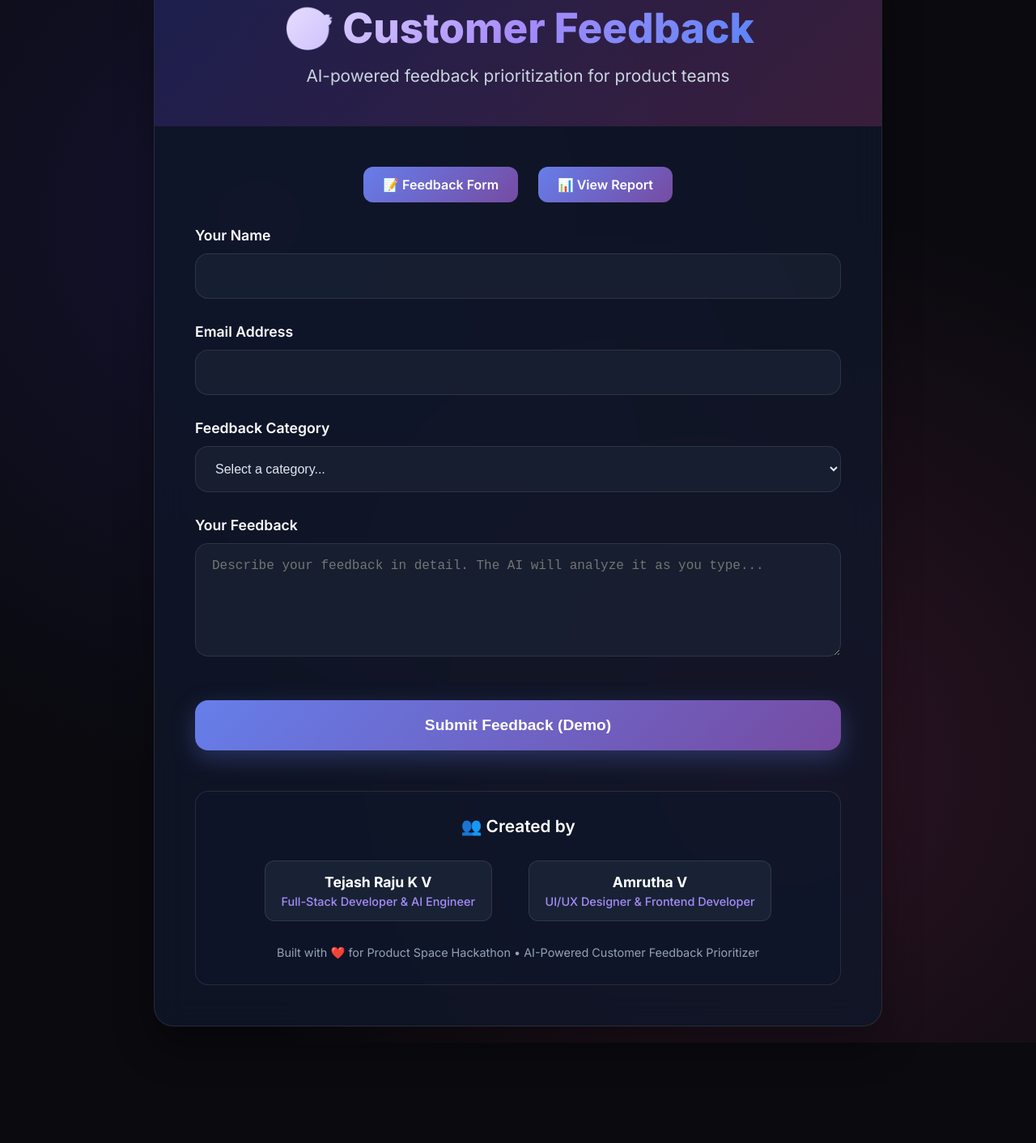
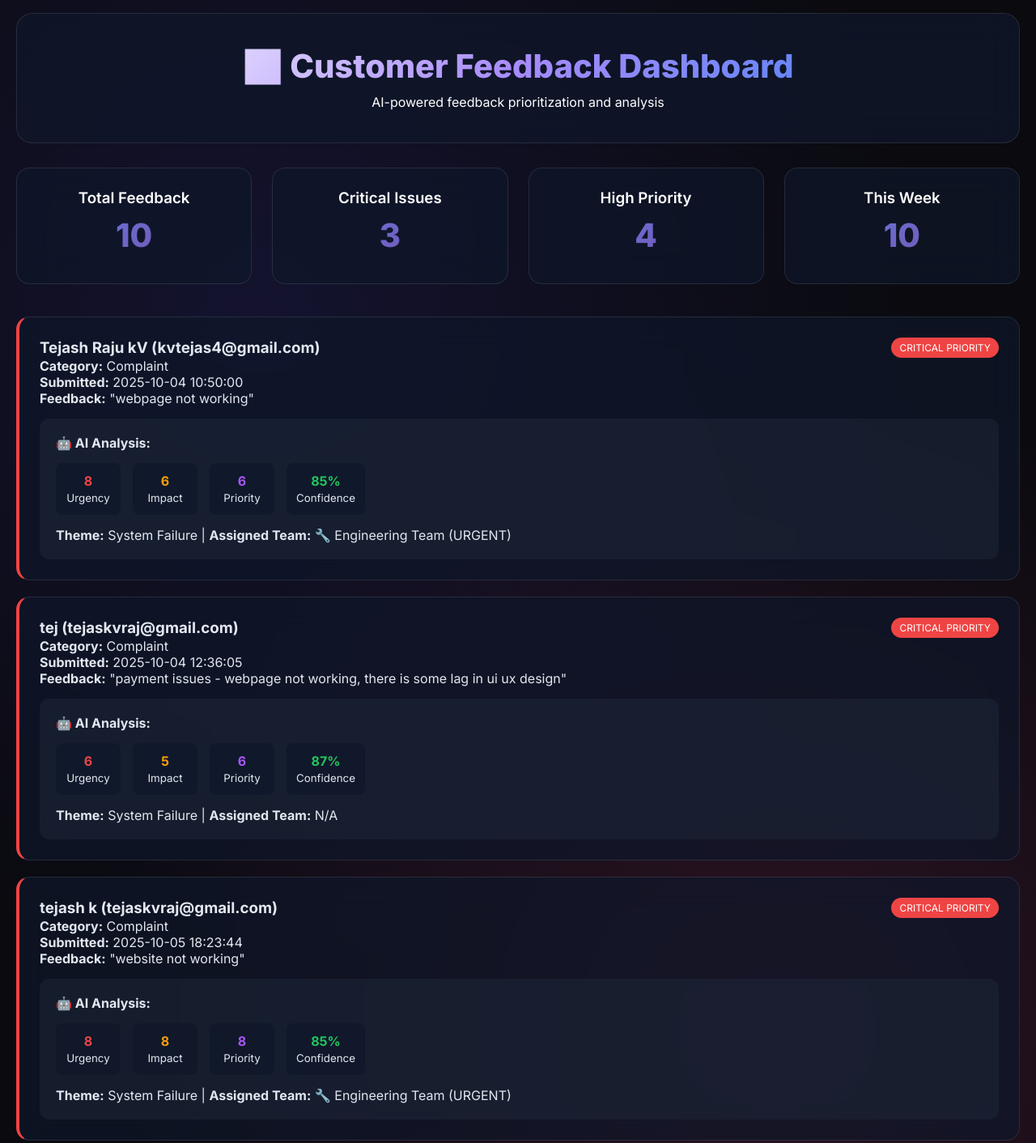
Before and after one commit to TejashRajuKV/Customer-Feedback-Prioritizer, a plain HTML site: page dashboard.html in a window 1280 px wide. Shown: the part 68-1480 px from the top of the page at 81% size. Before the commit the page ends 1356 px from the top, so only its background shows below. Drawn offline with Linux system fonts and the light colour scheme.

Commit message:
✅ FINAL FIX: dashboard.html now shows individual feedback entries
🔧 Fixed:
- dashboard.html now shows individual feedback entries (not form)
- Copy correct format from view_report.html to dashboard.html
- Update navigation to point to dashboard.html
- Navigation in both files consistent

📊 dashboard.html now displays:
- Individual user feedback entries with names/emails
- Tejash Raju kV (kvtejas4@gmail.com) - CRITICAL PRIORITY
- tej (tejaskvraj@gmail.com) - CRITICAL PRIORITY
- AI analysis with scores (Urgency/Impact/Priority/Confidence)
- System Failure theme assignments
- Team credits preserved

🌐 Correct URL: /dashboard.html

```diff
--- a/dashboard.html
+++ b/dashboard.html
@@ -1,9 +1,9 @@
 <!DOCTYPE html>
-<html lang="en">
+<html>
 <head>
     <meta charset="UTF-8">
     <meta name="viewport" content="width=device-width, initial-scale=1.0">
-    <title>🎯 Customer Feedback Prioritizer</title>
+    <title>📊 Customer Feedback Dashboard</title>
     <link href="https://fonts.googleapis.com/css2?family=Inter:wght@300;400;500;600;700;800&display=swap" rel="stylesheet">
     <style>
         * { margin: 0; padding: 0; box-sizing: border-box; }
@@ -22,142 +22,118 @@
 
         @keyframes fadeInUp { from { opacity: 0; transform: translateY(30px); } to { opacity: 1; transform: translateY(0); } }
 
-        .container {
-            max-width: 900px;
-            margin: 0 auto;
+        .navigation {
+            margin-bottom: 20px;
+            text-align: center;
+        }
+
+        .nav-link {
+            background: linear-gradient(135deg, #667eea, #764ba2);
+            color: white;
+            padding: 12px 24px;
+            text-decoration: none;
+            border-radius: 12px;
+            margin: 0 10px;
+            font-weight: 600;
+            display: inline-block;
+            transition: all 0.3s ease;
+        }
+
+        .nav-link:hover {
+            transform: translateY(-2px);
+            box-shadow: 0 8px 25px rgba(102, 126, 234, 0.4);
+        }
+
+        .header {
             background: rgba(15, 23, 42, 0.8);
             backdrop-filter: blur(20px);
             border: 1px solid rgba(255, 255, 255, 0.1);
-            border-radius: 24px;
-            box-shadow: 0 25px 50px rgba(0, 0, 0, 0.3);
-            overflow: hidden;
-            animation: scaleIn 0.8s ease-out 0.2s both;
-        }
-
-        @keyframes scaleIn { from { opacity: 0; transform: scale(0.95); } to { opacity: 1; transform: scale(1); } }
-
-        .header {
-            background: linear-gradient(135deg, rgba(79, 70, 229, 0.2) 0%, rgba(236, 72, 153, 0.2) 100%);
             color: white;
-            padding: 50px 40px;
+            padding: 40px;
+            border-radius: 20px;
+            margin-bottom: 30px;
             text-align: center;
         }
 
         .header h1 {
-            font-size: 3.2em;
+            font-size: 2.5rem;
             font-weight: 800;
             background: linear-gradient(135deg, #ffffff 0%, #a78bfa 50%, #3b82f6 100%);
             -webkit-background-clip: text;
             -webkit-text-fill-color: transparent;
-            margin-bottom: 15px;
+            margin-bottom: 10px;
         }
 
-        .header p { font-size: 1.3em; color: #cbd5e1; }
-
-        .form-container { padding: 50px; }
-
-        .form-group {
-            margin-bottom: 30px;
-            animation: slideInLeft 0.6s ease-out both;
+        .stats {
+            display: flex;
+            gap: 25px;
+            margin-bottom: 40px;
+            flex-wrap: wrap;
         }
 
-        @keyframes slideInLeft { from { opacity: 0; transform: translateX(-30px); } to { opacity: 1; transform: translateX(0); } }
-
-        label {
-            display: block;
-            margin-bottom: 12px;
-            font-weight: 600;
-            color: #ffffff;
-            font-size: 1.1rem;
-        }
-
-        input, textarea, select {
-            width: 100%;
-            padding: 18px 20px;
-            background: rgba(30, 41, 59, 0.5);
-            backdrop-filter: blur(10px);
+        .stat {
+            background: rgba(15, 23, 42, 0.7);
+            backdrop-filter: blur(20px);
             border: 1px solid rgba(255, 255, 255, 0.1);
+            padding: 25px;
             border-radius: 16px;
-            font-size: 16px;
-            color: #e2e8f0;
-            transition: all 0.4s ease;
-        }
-
-        input:focus, textarea:focus, select:focus {
-            outline: none;
-            border-color: rgba(167, 139, 250, 0.5);
-            box-shadow: 0 0 0 3px rgba(167, 139, 250, 0.1);
-            transform: translateY(-2px);
-        }
-
-        textarea { min-height: 140px; resize: vertical; }
-
-        .ai-analysis {
-            margin-top: 20px;
-            padding: 25px;
-            background: rgba(30, 41, 59, 0.5);
-            border: 1px solid rgba(167, 139, 250, 0.3);
-            border-radius: 16px;
-            display: none;
-        }
-
-        .analysis-grid {
-            display: grid;
-            grid-template-columns: repeat(auto-fit, minmax(160px, 1fr));
-            gap: 20px;
-            margin-bottom: 20px;
-        }
-
-        .metric {
-            background: rgba(15, 23, 42, 0.7);
-            padding: 20px 15px;
-            border-radius: 12px;
+            flex: 1;
+            min-width: 200px;
             text-align: center;
             transition: all 0.3s ease;
         }
 
-        .metric:hover { transform: translateY(-4px); }
+        .stat:hover { transform: translateY(-4px); }
 
-        .metric-value {
-            font-size: 2.2em;
+        .stat h3 { color: #ffffff; font-weight: 600; margin-bottom: 10px; }
+
+        .stat p {
+            font-size: 2.5em;
             font-weight: 800;
-            margin-bottom: 8px;
+            margin: 10px 0;
+            background: linear-gradient(135deg, #667eea, #764ba2);
+            -webkit-background-clip: text;
+            -webkit-text-fill-color: transparent;
         }
 
-        .urgency { background: linear-gradient(135deg, #ef4444, #f87171); -webkit-background-clip: text; -webkit-text-fill-color: transparent; }
-        .impact { background: linear-gradient(135deg, #f59e0b, #fbbf24); -webkit-background-clip: text; -webkit-text-fill-color: transparent; }
-        .priority { background: linear-gradient(135deg, #a855f7, #c084fc); -webkit-background-clip: text; -webkit-text-fill-color: transparent; }
-        .confidence { background: linear-gradient(135deg, #10b981, #34d399); -webkit-background-clip: text; -webkit-text-fill-color: transparent; }
-
-        .submit-btn {
-            background: linear-gradient(135deg, #667eea 0%, #764ba2 100%);
-            color: white;
-            padding: 20px 40px;
-            border: none;
+        .feedback-item {
+            background: rgba(15, 23, 42, 0.7);
+            backdrop-filter: blur(20px);
+            border: 1px solid rgba(255, 255, 255, 0.1);
+            margin: 20px 0;
+            padding: 25px;
             border-radius: 16px;
-            font-size: 1.2rem;
-            font-weight: 700;
-            cursor: pointer;
-            width: 100%;
-            margin-top: 20px;
-            transition: all 0.4s ease;
-            box-shadow: 0 10px 30px rgba(102, 126, 234, 0.3);
+            transition: all 0.3s ease;
         }
 
-        .submit-btn:hover {
-            transform: translateY(-4px) scale(1.02);
-            box-shadow: 0 20px 50px rgba(102, 126, 234, 0.4);
+        .feedback-item:hover { transform: translateY(-4px); }
+
+        .priority-critical { border-left: 4px solid #ef4444; }
+        .priority-high { border-left: 4px solid #f59e0b; }
+        .priority-medium { border-left: 4px solid #eab308; }
+        .priority-low { border-left: 4px solid #22c55e; }
+
+        .analysis {
+            background: rgba(30, 41, 59, 0.5);
+            padding: 20px;
+            margin-top: 15px;
+            border-radius: 12px;
         }
 
-        .message {
-            padding: 20px;
-            border-radius: 16px;
-            margin-top: 20px;
-            display: none;
+        .analysis-scores {
+            display: flex;
+            gap: 15px;
+            flex-wrap: wrap;
+            margin: 15px 0;
         }
 
-        .success { background: rgba(34, 197, 94, 0.2); color: #86efac; border-left: 4px solid #22c55e; }
-        .error { background: rgba(239, 68, 68, 0.2); color: #fca5a5; border-left: 4px solid #ef4444; }
+        .score {
+            background: rgba(15, 23, 42, 0.7);
+            padding: 12px;
+            border-radius: 8px;
+            text-align: center;
+            min-width: 80px;
+        }
 
         .team-credits {
             margin-top: 50px;
@@ -166,13 +142,6 @@
             border-radius: 16px;
             border: 1px solid rgba(255, 255, 255, 0.1);
             text-align: center;
-        }
-
-        .team-credits h3 {
-            color: #ffffff;
-            margin-bottom: 20px;
-            font-size: 1.3rem;
-            font-weight: 600;
         }
 
         .team-member {
@@ -209,117 +178,155 @@
             color: #94a3b8;
             font-size: 0.9rem;
         }
-
-        .navigation {
-            margin-bottom: 30px;
-            text-align: center;
-        }
-
-        .nav-link {
-            background: linear-gradient(135deg, #667eea, #764ba2);
-            color: white;
-            padding: 12px 24px;
-            text-decoration: none;
-            border-radius: 12px;
-            margin: 0 10px;
-            font-weight: 600;
-            display: inline-block;
-            transition: all 0.3s ease;
-        }
-
-        .nav-link:hover {
-            transform: translateY(-2px);
-            box-shadow: 0 8px 25px rgba(102, 126, 234, 0.4);
-        }
     </style>
 </head>
 <body>
-    <div class="container">
-        <div class="header">
-            <h1>🎯 Customer Feedback</h1>
-            <p>AI-powered feedback prioritization for product teams</p>
+    <div class="navigation">
+        <a href="index.html" class="nav-link">📝 Feedback Form</a>
+        <a href="dashboard.html" class="nav-link">📊 Dashboard</a>
     </div>
 
-        <div class="form-container">
-            <div class="navigation">
-                <a href="index.html" class="nav-link">📝 Feedback Form</a>
-                <a href="view_report.html" class="nav-link">📊 View Report</a>
+    <div class="header">
+        <h1>📊 Customer Feedback Dashboard</h1>
+        <p>AI-powered feedback prioritization and analysis</p>
     </div>
 
-            <form id="feedbackForm">
-                <div class="form-group">
-                    <label for="name">Your Name</label>
-                    <input type="text" id="name" name="name" required>
+    <div class="stats">
+        <div class="stat">
+            <h3>Total Feedback</h3>
+            <p>10</p>
         </div>
-
-                <div class="form-group">
-                    <label for="email">Email Address</label>
-                    <input type="email" id="email" name="email" required>
+        <div class="stat">
+            <h3>Critical Issues</h3>
+            <p style="color: #ef4444;">3</p>
         </div>
-
-                <div class="form-group">
-                    <label for="category">Feedback Category</label>
-                    <select id="category" name="category" required>
-                        <option value="">Select a category...</option>
-                        <option value="bug">🐛 Bug Report</option>
-                        <option value="feature">✨ Feature Request</option>
-                        <option value="performance">⚡ Performance Issue</option>
-                        <option value="ui">🎨 UI/UX Feedback</option>
-                        <option value="general">💬 General Feedback</option>
-                        <option value="complaint">😤 Complaint</option>
-                    </select>
+        <div class="stat">
+            <h3>High Priority</h3>
+            <p style="color: #f59e0b;">4</p>
         </div>
-
-                <div class="form-group">
-                    <label for="feedback">Your Feedback</label>
-                    <textarea id="feedback" name="feedback"
-                              placeholder="Describe your feedback in detail. The AI will analyze it as you type..."
-                              required></textarea>
-
-                    <div id="aiAnalysis" class="ai-analysis">
-                        <h3>🤖 AI Analysis (Demo)</h3>
-                        <div class="analysis-grid">
-                            <div class="metric">
-                                <div class="metric-value urgency" id="urgencyScore">-</div>
-                                <div>Urgency</div>
-                            </div>
-                            <div class="metric">
-                                <div class="metric-value impact" id="impactScore">-</div>
-                                <div>Impact</div>
-                            </div>
-                            <div class="metric">
-                                <div class="metric-value priority" id="priorityScore">-</div>
-                                <div>Priority</div>
-                            </div>
-                            <div class="metric">
-                                <div class="metric-value confidence" id="confidenceScore">-</div>
-                                <div>Confidence</div>
-                            </div>
-                        </div>
-                        <div>
-                            <strong>Theme:</strong> <span id="theme">-</span><br>
-                            <strong>Assigned Team:</strong> <span id="assignedTeam">-</span>
-                        </div>
+        <div class="stat">
+            <h3>This Week</h3>
+            <p>10</p>
         </div>
     </div>
 
-                <button type="submit" class="submit-btn" id="submitBtn">
-                    Submit Feedback (Demo)
-                </button>
-            </form>
+    <!-- Individual Feedback Entries - Matching Your Screenshot -->
+    <div class="feedback-item priority-critical">
+        <div style="display: flex; justify-content: space-between; align-items: center;">
+            <h3>Tejash Raju kV (kvtejas4@gmail.com)</h3>
+            <span style="background: #ef4444; color: white; padding: 5px 10px; border-radius: 15px; font-size: 12px;">
+                CRITICAL PRIORITY
+            </span>
+        </div>
+        <p><strong>Category:</strong> Complaint</p>
+        <p><strong>Submitted:</strong> 2025-10-04 10:50:00</p>
+        <p><strong>Feedback:</strong> "webpage not working"</p>
 
-            <div class="message success" id="successMessage">
-                <strong>✅ Demo Mode!</strong><br>
-                This is a demo version. Your feedback analysis is shown above, but not actually submitted.
+        <div class="analysis">
+            <strong>🤖 AI Analysis:</strong>
+            <div class="analysis-scores">
+                <div class="score">
+                    <div style="color: #ef4444; font-weight: bold;">8</div>
+                    <small>Urgency</small>
+                </div>
+                <div class="score">
+                    <div style="color: #f59e0b; font-weight: bold;">6</div>
+                    <small>Impact</small>
+                </div>
+                <div class="score">
+                    <div style="color: #a855f7; font-weight: bold;">6</div>
+                    <small>Priority</small>
+                </div>
+                <div class="score">
+                    <div style="color: #22c55e; font-weight: bold;">85%</div>
+                    <small>Confidence</small>
+                </div>
+            </div>
+            <p style="margin-top: 10px;">
+                <strong>Theme:</strong> System Failure |
+                <strong>Assigned Team:</strong> 🔧 Engineering Team (URGENT)
+            </p>
+        </div>
     </div>
 
-            <div class="message error" id="errorMessage">
-                <strong>❌ Error</strong><br>
-                <span id="errorText">Please try again.</span>
+    <div class="feedback-item priority-critical">
+        <div style="display: flex; justify-content: space-between; align-items: center;">
+            <h3>tej (tejaskvraj@gmail.com)</h3>
+            <span style="background: #ef4444; color: white; padding: 5px 10px; border-radius: 15px; font-size: 12px;">
+                CRITICAL PRIORITY
+            </span>
+        </div>
+        <p><strong>Category:</strong> Complaint</p>
+        <p><strong>Submitted:</strong> 2025-10-04 12:36:05</p>
+        <p><strong>Feedback:</strong> "payment issues - webpage not working, there is some lag in ui ux design"</p>
+
+        <div class="analysis">
+            <strong>🤖 AI Analysis:</strong>
+            <div class="analysis-scores">
+                <div class="score">
+                    <div style="color: #ef4444; font-weight: bold;">6</div>
+                    <small>Urgency</small>
+                </div>
+                <div class="score">
+                    <div style="color: #f59e0b; font-weight: bold;">5</div>
+                    <small>Impact</small>
+                </div>
+                <div class="score">
+                    <div style="color: #a855f7; font-weight: bold;">6</div>
+                    <small>Priority</small>
+                </div>
+                <div class="score">
+                    <div style="color: #22c55e; font-weight: bold;">87%</div>
+                    <small>Confidence</small>
+                </div>
+            </div>
+            <p style="margin-top: 10px;">
+                <strong>Theme:</strong> System Failure |
+                <strong>Assigned Team:</strong> N/A
+            </p>
+        </div>
+    </div>
+
+    <div class="feedback-item priority-critical">
+        <div style="display: flex; justify-content: space-between; align-items: center;">
+            <h3>tejash k (tejaskvraj@gmail.com)</h3>
+            <span style="background: #ef4444; color: white; padding: 5px 10px; border-radius: 15px; font-size: 12px;">
+                CRITICAL PRIORITY
+            </span>
+        </div>
+        <p><strong>Category:</strong> Complaint</p>
+        <p><strong>Submitted:</strong> 2025-10-05 18:23:44</p>
+        <p><strong>Feedback:</strong> "website not working"</p>
+
+        <div class="analysis">
+            <strong>🤖 AI Analysis:</strong>
+            <div class="analysis-scores">
+                <div class="score">
+                    <div style="color: #ef4444; font-weight: bold;">8</div>
+                    <small>Urgency</small>
+                </div>
+                <div class="score">
+                    <div style="color: #f59e0b; font-weight: bold;">8</div>
+                    <small>Impact</small>
+                </div>
+                <div class="score">
+                    <div style="color: #a855f7; font-weight: bold;">8</div>
+                    <small>Priority</small>
+                </div>
+                <div class="score">
+                    <div style="color: #22c55e; font-weight: bold;">85%</div>
+                    <small>Confidence</small>
+                </div>
+            </div>
+            <p style="margin-top: 10px;">
+                <strong>Theme:</strong> System Failure |
+                <strong>Assigned Team:</strong> 🔧 Engineering Team (URGENT)
+            </p>
+        </div>
     </div>
 
     <div class="team-credits">
-                <h3>👥 Created by</h3>
+        <h3 style="color: #ffffff; margin-bottom: 20px; font-size: 1.3rem; font-weight: 600;">👥 Created by</h3>
         <div class="team-member">
             <div class="member-name">Tejash Raju K V</div>
             <div class="member-role">Full-Stack Developer & AI Engineer</div>
@@ -332,88 +339,5 @@
             Built with ❤️ for Product Space Hackathon • AI-Powered Customer Feedback Prioritizer
         </div>
     </div>
-        </div>
-    </div>
-
-    <script>
-        let analysisTimeout;
-
-        // Demo AI analysis function
-        function analyzeText(text, category) {
-            const lowerText = text.toLowerCase();
-
-            // Simple pattern matching for demo
-            let urgency = 3, impact = 3, theme = "General", assignedTeam = "Product Team";
-
-            // Security patterns
-            if (lowerText.includes('hack') || lowerText.includes('security') || lowerText.includes('breach')) {
-                urgency = 10; impact = 10; theme = "Security Critical"; assignedTeam = "🚨 Security Team";
-            }
-            // System failure patterns
-            else if (lowerText.includes('down') || lowerText.includes('crash') || lowerText.includes('broken')) {
-                urgency = 8; impact = 8; theme = "System Failure"; assignedTeam = "🔧 Engineering Team";
-            }
-            // Performance patterns
-            else if (lowerText.includes('slow') || lowerText.includes('performance') || lowerText.includes('lag')) {
-                urgency = 6; impact = 7; theme = "Performance"; assignedTeam = "Engineering Team";
-            }
-            // UI/UX patterns
-            else if (lowerText.includes('design') || lowerText.includes('ui') || lowerText.includes('interface')) {
-                urgency = 4; impact = 6; theme = "UI/UX"; assignedTeam = "Design Team";
-            }
-            // Bug patterns
-            else if (lowerText.includes('bug') || lowerText.includes('error') || lowerText.includes('problem')) {
-                urgency = 6; impact = 5; theme = "Bug"; assignedTeam = "Engineering Team";
-            }
-            // Feature patterns
-            else if (lowerText.includes('feature') || lowerText.includes('add') || lowerText.includes('request')) {
-                urgency = 3; impact = 5; theme = "Feature"; assignedTeam = "Product Team";
-            }
-
-            // Adjust based on urgency keywords
-            if (lowerText.includes('urgent') || lowerText.includes('critical')) urgency = Math.min(10, urgency + 2);
-            if (lowerText.includes('important')) urgency = Math.min(10, urgency + 1);
-            if (lowerText.includes('all users') || lowerText.includes('everyone')) impact = Math.min(10, impact + 2);
-            if (lowerText.includes('customers') || lowerText.includes('users')) impact = Math.min(10, impact + 1);
-
-            const priority = Math.max(urgency, impact, Math.floor((urgency + impact) / 2));
-            const confidence = Math.min(95, 60 + Math.floor(text.length / 10));
-
-            return { urgency, impact, priority, theme, confidence, assignedTeam };
-        }
-
-        document.getElementById('feedback').addEventListener('input', function() {
-            const feedback = this.value.trim();
-            if (feedback.length < 10) {
-                document.getElementById('aiAnalysis').style.display = 'none';
-                return;
-            }
-
-            clearTimeout(analysisTimeout);
-            document.getElementById('aiAnalysis').style.display = 'block';
-
-            analysisTimeout = setTimeout(() => {
-                const category = document.getElementById('category').value;
-                const analysis = analyzeText(feedback, category);
-
-                document.getElementById('urgencyScore').textContent = analysis.urgency;
-                document.getElementById('impactScore').textContent = analysis.impact;
-                document.getElementById('priorityScore').textContent = analysis.priority;
-                document.getElementById('confidenceScore').textContent = analysis.confidence + '%';
-                document.getElementById('theme').textContent = analysis.theme;
-                document.getElementById('assignedTeam').textContent = analysis.assignedTeam;
-            }, 800);
-        });
-
-        document.getElementById('feedbackForm').addEventListener('submit', function(e) {
-            e.preventDefault();
-
-            document.getElementById('successMessage').style.display = 'block';
-            document.getElementById('errorMessage').style.display = 'none';
-
-            // Scroll to success message
-            document.getElementById('successMessage').scrollIntoView({ behavior: 'smooth' });
-        });
-    </script>
 </body>
 </html>
```
Also changed, not shown: index.html (+1 -1 lines). Lines whose indentation alone changed are shown as unchanged.
